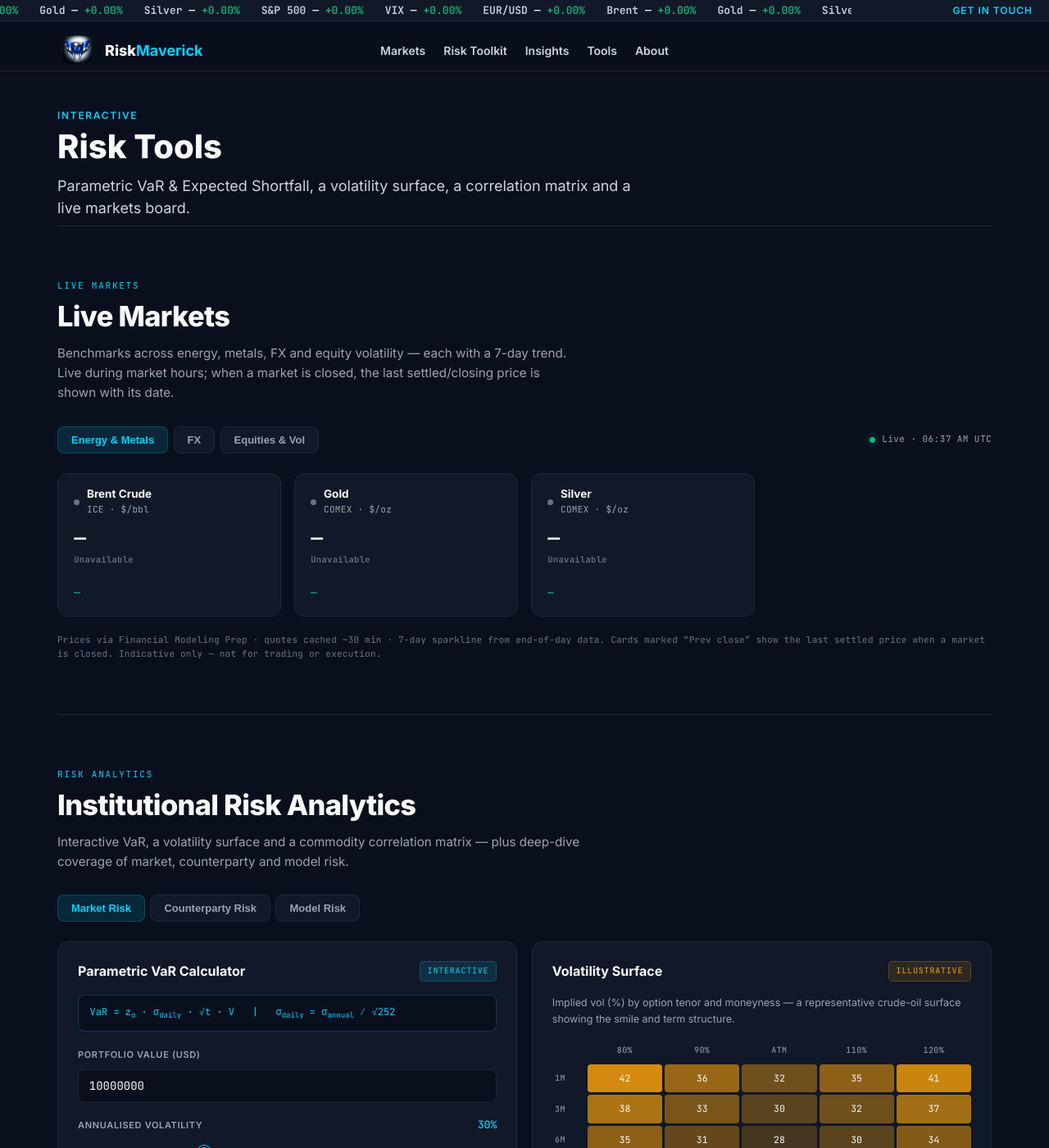
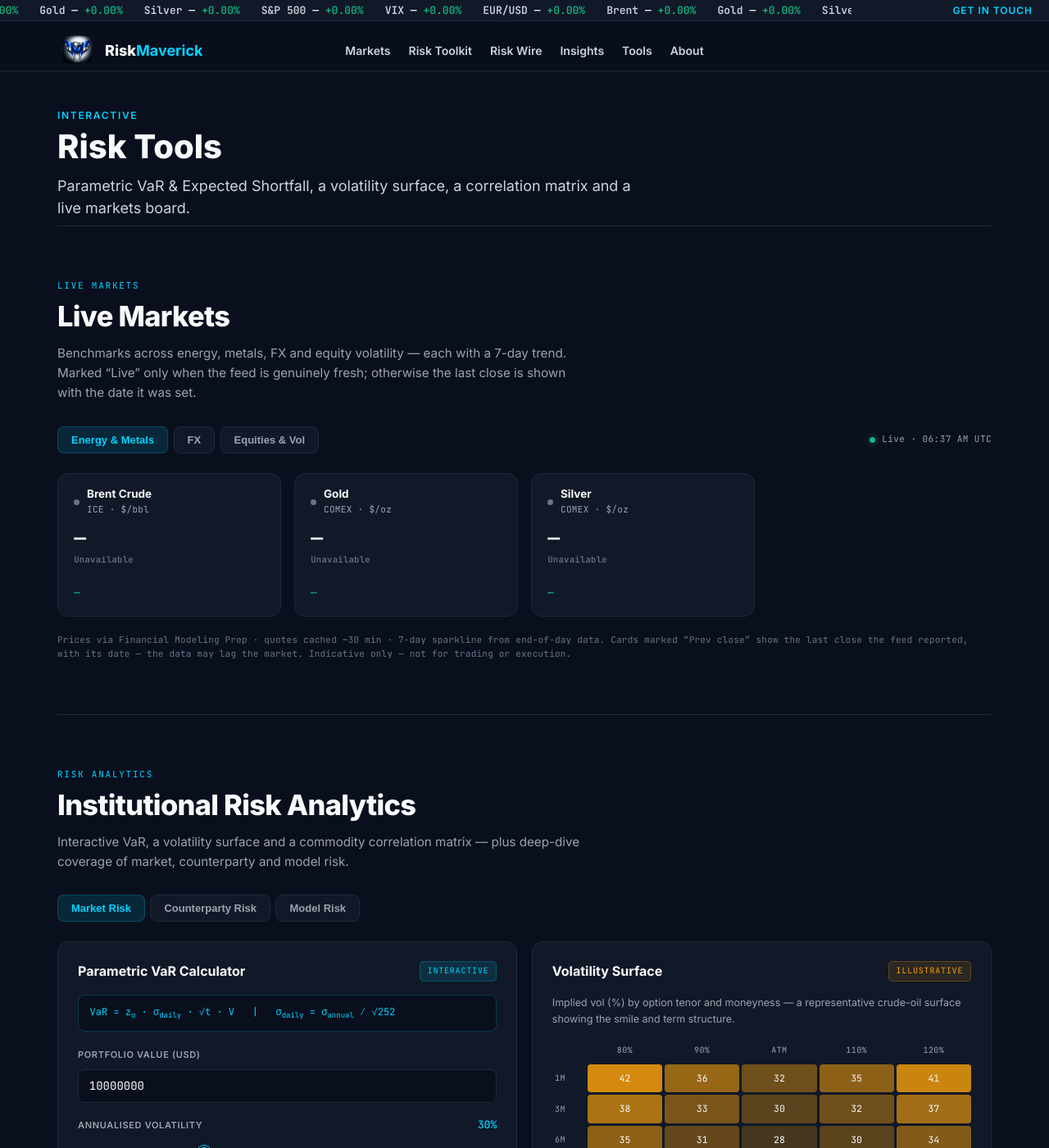
Before and after one commit to maverickrocx/RiskMaverick, a Jekyll site: the page built from tools.html, in a window 1280 px wide and 1400 px high. Shown: the whole window at 82% size. Built offline with Jekyll 4.4.1, drawn with Linux system fonts in a browser that asks for light colours.

Commit message:
feat(news): add Risk Wire daily brief; correct market-status wording
- New "news" collection + /news/ landing page (latest brief in full, archive
  below) and a per-brief layout with source links and a usage note
- First brief: 28 July 2026 — oil unwinding the Hormuz premium, TTF round-trip,
  EU negative power prices, copper tightness, Fed decision. Summaries are
  original, each item attributed and linked to a public source
- Nav: add "Risk Wire"
- Fix over-claim on the markets board: the code can observe feed freshness but
  not whether an exchange is open, so status now reads "Not live · showing last
  close" / "Partly live" instead of asserting "Markets closed"; page copy updated
  to say the data may lag the market

Co-Authored-By: Claude Opus 4.8 <noreply@anthropic.com>

```diff
--- a/_config.yml
+++ b/_config.yml
@@ -22,9 +22,16 @@ exclude:
   - .claude/
   - "M Falcon B.png"
 
+collections:
+  news:
+    output: true
+    permalink: /news/:name/
+
 defaults:
   - scope: { path: "", type: "posts" }
     values: { layout: "post" }
+  - scope: { path: "", type: "news" }
+    values: { layout: "news" }
   - scope: { path: "markets" }
     values: { layout: "hub", spine: "markets" }
   - scope: { path: "toolkit" }
--- a/_includes/nav.html
+++ b/_includes/nav.html
@@ -22,6 +22,7 @@
           {% endfor %}
         </div>
       </div>
+      <a href="{{ '/news/' | relative_url }}">Risk Wire</a>
       <a href="{{ '/insights/' | relative_url }}">Insights</a>
       <a href="{{ '/tools/' | relative_url }}">Tools</a>
       <a href="{{ '/about/' | relative_url }}">About</a>
--- a/assets/css/site.css
+++ b/assets/css/site.css
@@ -537,6 +537,33 @@ table.specs tr:last-child td{border-bottom:0;}
 @media(max-width:520px){.abt-stats{grid-template-columns:1fr 1fr;}}
 
 /* ══════════════════════════════════════════════════════════
+   RISK WIRE — daily news brief
+══════════════════════════════════════════════════════════ */
+.nws{max-width:820px;margin:0 auto;}
+.nws-crumb{font:500 12px/1 var(--mono);color:var(--gray3);padding:32px 0 0;}
+.nws-crumb a{color:var(--cyan);text-decoration:none;}
+.nws-crumb span{margin:0 6px;}
+.nws-head{padding:20px 0 22px;border-bottom:1px solid var(--border);}
+.nws-head h1{font:800 clamp(26px,4vw,36px)/1.15 Inter,sans-serif;margin:6px 0 12px;color:var(--white);}
+.nws-stand{color:var(--gray1);font:400 18px/1.55 Inter,sans-serif;margin:0 0 12px;}
+.nws-meta{font:500 12px/1.5 var(--mono);color:var(--gray3);margin:0;}
+.nws-latest{padding:8px 0 0;}
+.nws-latest-tag{font:600 11px/1 var(--mono);text-transform:uppercase;letter-spacing:.12em;color:var(--amber);margin:28px 0 10px;}
+.nws-latest-title{font:800 26px/1.2 Inter,sans-serif;margin:0 0 12px;}
+.nws-latest-title a{color:var(--white);text-decoration:none;}
+.nws-latest-title a:hover{color:var(--cyan);}
+.nws-body{font:400 16.5px/1.7 Inter,sans-serif;color:var(--gray1);padding:8px 0 0;text-align:justify;-webkit-hyphens:auto;hyphens:auto;}
+.nws-body h2{font:800 20px/1.3 Inter,sans-serif;color:var(--white);margin:34px 0 14px;padding-bottom:8px;border-bottom:1px solid var(--border);text-align:left;-webkit-hyphens:manual;hyphens:manual;}
+.nws-body p{margin:0 0 16px;}
+.nws-body strong{color:var(--white);}
+.nws-body em{color:var(--gray2);}
+.nws-body a{color:var(--cyan);text-decoration:none;}
+.nws-body a:hover{text-decoration:underline;}
+.nws-note{font:400 12px/1.6 Inter,sans-serif;color:var(--gray3);border-top:1px solid var(--border);margin-top:28px;padding-top:14px;}
+.nws-archive{margin-top:40px;}
+@media(max-width:560px){.nws-body{text-align:left;}}
+
+/* ══════════════════════════════════════════════════════════
    HOMEPAGE INTRO VIDEO (one-time-per-visit splash)
 ══════════════════════════════════════════════════════════ */
 .rm-intro{position:fixed;inset:0;z-index:9999;background:var(--bg);display:flex;align-items:center;justify-content:center;opacity:1;transition:opacity .55s ease;}
--- a/assets/js/tools.js
+++ b/assets/js/tools.js
@@ -124,9 +124,11 @@
     const el = document.getElementById('mktStatus');
     if (!el) return;
     const bar = el.closest('.mkt-status');
+    // We can only observe how fresh the feed is — not whether an exchange is
+    // open — so the wording states the data's age, never an inferred market state.
     let txt;
-    if (anyPrev && !anyLive) { txt = 'Markets closed · showing last close'; }
-    else if (anyPrev && anyLive) { txt = 'Live / last close · ' + fmtTime(); }
+    if (anyPrev && !anyLive) { txt = 'Not live · showing last close'; }
+    else if (anyPrev && anyLive) { txt = 'Partly live · ' + fmtTime(); }
     else { txt = 'Live · ' + fmtTime(); }
     el.textContent = txt;
     if (bar) bar.classList.toggle('is-prev', !!anyPrev && !anyLive);
--- a/tools.html
+++ b/tools.html
@@ -10,7 +10,7 @@ permalink: /tools/
 
   <section class="lp-section" id="markets">
     <div class="lp-container">
-      <div class="lp-head"><span class="lp-tag">Live Markets</span><h2 class="lp-title">Live Markets</h2><p class="lp-sub">Benchmarks across energy, metals, FX and equity volatility — each with a 7-day trend. Live during market hours; when a market is closed, the last settled/closing price is shown with its date.</p></div>
+      <div class="lp-head"><span class="lp-tag">Live Markets</span><h2 class="lp-title">Live Markets</h2><p class="lp-sub">Benchmarks across energy, metals, FX and equity volatility — each with a 7-day trend. Marked “Live” only when the feed is genuinely fresh; otherwise the last close is shown with the date it was set.</p></div>
 
       <div class="mkt-bar">
         <div class="mkt-tabs" id="mktTabs">
@@ -25,7 +25,7 @@ permalink: /tools/
       <div class="mkt-panel" data-cat="fx"><div class="mkt-grid" id="grid-fx"></div></div>
       <div class="mkt-panel" data-cat="equities"><div class="mkt-grid" id="grid-equities"></div></div>
 
-      <div class="mkt-disclaimer">Prices via Financial Modeling Prep · quotes cached ~30 min · 7-day sparkline from end-of-day data. Cards marked “Prev close” show the last settled price when a market is closed. Indicative only — not for trading or execution.</div>
+      <div class="mkt-disclaimer">Prices via Financial Modeling Prep · quotes cached ~30 min · 7-day sparkline from end-of-day data. Cards marked “Prev close” show the last close the feed reported, with its date — the data may lag the market. Indicative only — not for trading or execution.</div>
     </div>
   </section>
 
```
Also changed, not shown: _layouts/news.html (added, +26 -0 lines), _news/2026-07-28.md (added, +76 -0 lines), news.html (added, +46 -0 lines).
